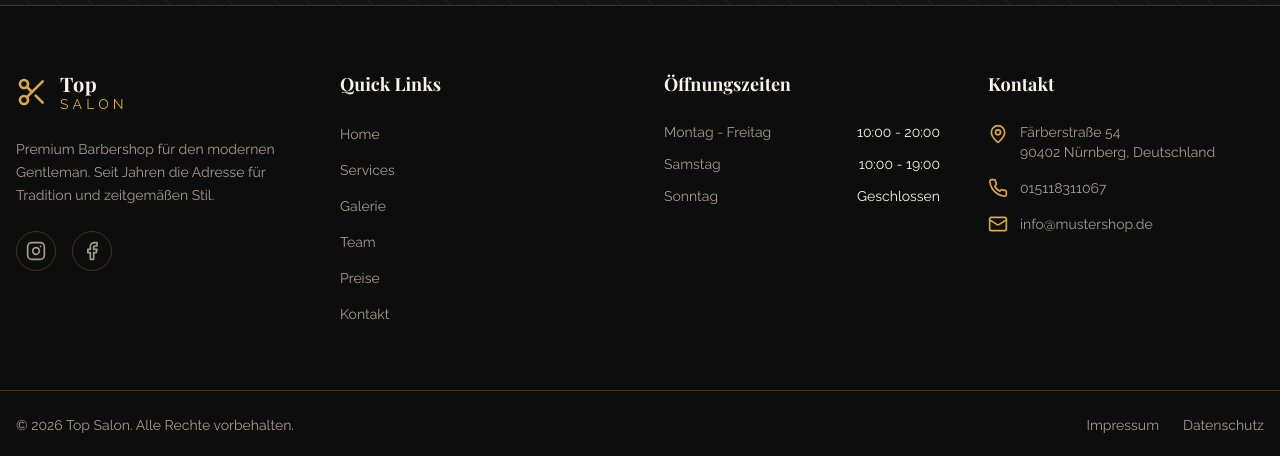
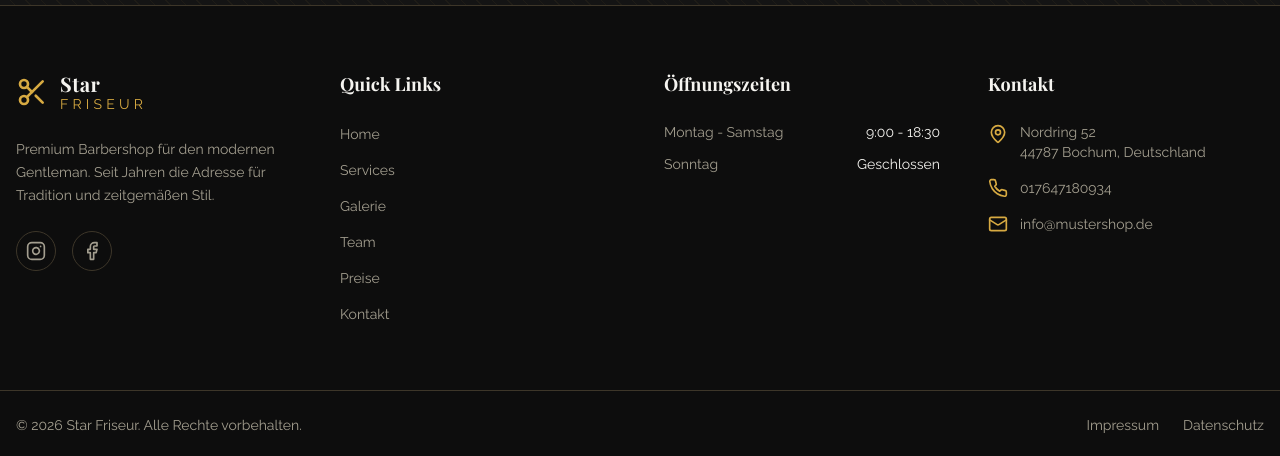
Before and after one commit to hbmarkofficial-business/Star-Friseur, a React (Vite) app: page / in a window 1280 px wide. Shown: the part 4579-5035 px from the top of the page. Built offline with nearby package versions, Linux system fonts and the light colour scheme.

Commit message:
Update Footer.tsx

```diff
--- a/src/components/Footer.tsx
+++ b/src/components/Footer.tsx
@@ -15,10 +15,10 @@ export const Footer = () => {
               <Scissors className="w-8 h-8 text-primary transition-transform duration-300 group-hover:rotate-45" />
               <div className="flex flex-col">
                 <span className="font-display text-xl font-bold text-foreground tracking-wide">
-                  Top
+                  Star
                 </span>
                 <span className="text-primary text-sm tracking-[0.3em] uppercase -mt-1">
-                  Salon
+                  Friseur
                 </span>
               </div>
             </Link>
@@ -82,13 +82,10 @@ export const Footer = () => {
             </h4>
             <ul className="space-y-3 text-sm">
               <li className="flex justify-between text-muted-foreground">
-                <span>Montag - Freitag</span>
-                <span className="text-foreground">10:00 - 20:00</span>
+                <span>Montag - Samstag</span>
+                <span className="text-foreground">9:00 - 18:30</span>
               </li>
-            <li className="flex justify-between text-muted-foreground">
-                <span>Samstag</span>
-                <span className="text-foreground">10:00 - 19:00 </span>
-              </li>
+
 
               <li className="flex justify-between text-muted-foreground">
                 <span>Sonntag</span>
@@ -106,17 +103,17 @@ export const Footer = () => {
               <li className="flex items-start gap-3">
                 <MapPin className="w-5 h-5 text-primary shrink-0 mt-0.5" />
                 <span className="text-muted-foreground text-sm">
-                 Färberstraße 54<br />
-                  90402 Nürnberg, Deutschland
+                 Nordring 52<br />
+                  44787 Bochum, Deutschland
                 </span>
               </li>
               <li className="flex items-center gap-3">
                 <Phone className="w-5 h-5 text-primary shrink-0" />
                 <a
-                  href="tel:015118311067"
+                  href="tel:017647180934"
                   className="text-muted-foreground hover:text-primary transition-colors text-sm"
                 >
-                015118311067
+                017647180934
                 </a>
               </li>
               <li className="flex items-center gap-3">
@@ -137,7 +134,7 @@ export const Footer = () => {
       <div className="border-t border-border">
         <div className="container mx-auto px-4 py-6 flex flex-col md:flex-row justify-between items-center gap-4">
           <p className="text-muted-foreground text-sm">
-            © {currentYear} Top Salon. Alle Rechte vorbehalten.
+            © {currentYear} Star Friseur. Alle Rechte vorbehalten.
           </p>
           <div className="flex gap-6 text-sm">
             <Link to="/impressum" className="text-muted-foreground hover:text-primary transition-colors">
```
